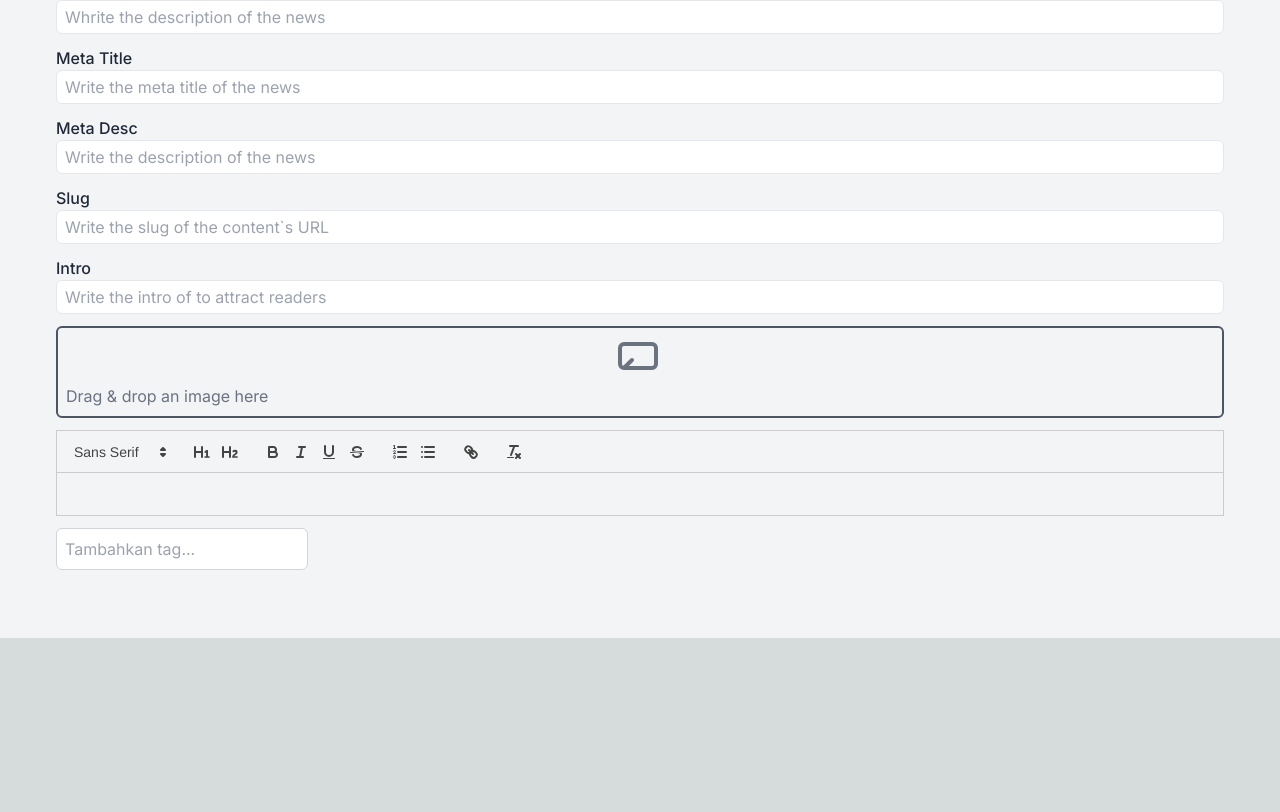
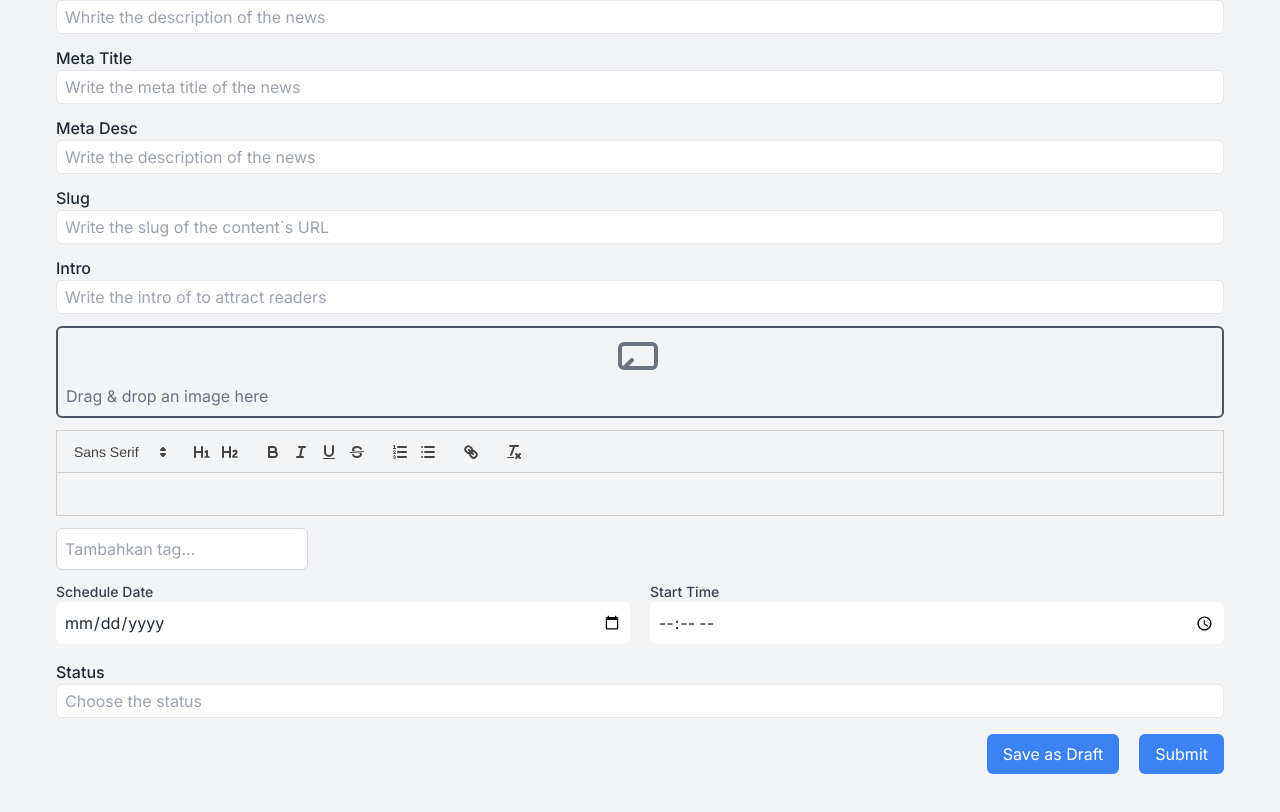
Before and after one commit to albaehaki/tes-ray-white, a Next.js app: page /news/add-news in a window 1280 px wide. Shown: the part 254-1066 px from the top of the page. Before the commit the page ends 892 px from the top, so only its background shows below. Built offline with nearby package versions, Linux system fonts and the light colour scheme.

Commit message:
menambahkan input scredhule ,status, button submit

```diff
--- a/app/news/add-news/page.tsx
+++ b/app/news/add-news/page.tsx
@@ -1,11 +1,17 @@
 "use client";
-import React, {useState} from "react";
-import ReactQuill from "react-quill";
+import React, { useState, useMemo } from "react";
+// import ReactQuill from "react-quill";
+// const ReactQuill = typeof window === 'object' ? require('react-quill') : () => false;
+import dynamic from "next/dynamic";
 import "react-quill/dist/quill.snow.css";
 
 const AddNews = () => {
   const [tags, setTags] = useState<string[]>([]);
   const [inputValue, setInputValue] = useState<string>("");
+  const ReactQuill = useMemo(
+    () => dynamic(() => import("react-quill"), { ssr: false }),
+    []
+  );
 
   const handleInputChange = (e: React.ChangeEvent<HTMLInputElement>) => {
     setInputValue(e.target.value);
@@ -169,6 +175,73 @@ const AddNews = () => {
           className="border border-gray-300 rounded-md p-2"
         />
       </div>
+      {/* Screadule Date */}
+      <div className="flex w-full gap-5">
+      <div className="mb-4 w-full">
+        <label
+          htmlFor="scheduleDate"
+          className="block text-sm font-medium text-gray-700"
+        >
+          Schedule Date
+        </label>
+        <input
+          type="date"
+          id="scheduleDate"
+          name="scheduleDate"
+          // value={scheduleDate}
+          // onChange={handleScheduleChange}
+          className="w-full border-gray-300 rounded-md p-2"
+          required
+        />
+      </div>
+      <div className="mb-4 w-full">
+        <label
+          htmlFor="startTime"
+          className="block text-sm font-medium text-gray-700"
+        >
+          Start Time
+        </label>
+        <input
+          type="time"
+          id="startTime"
+          name="startTime"
+          // value={startTime}
+          // onChange={handleStartTimeChange}
+          className="w-full border-gray-300 rounded-md p-2"
+          required
+        />
+      </div>
+      </div>
+
+      {/* Input Status */}
+      <div className="mb-3">
+        <label htmlFor="name" className="block font-medium">
+          Status
+        </label>
+        <input
+          type="text"
+          id="status"
+          name="status"
+          // value={editData !== null ? editData.name : formData.name}
+          // onChange={handleChange}
+          className="border rounded-md px-2 py-1 w-full"
+          placeholder="Choose the status"
+        />
+      </div>
+      <div className="mt-4 flex justify-end gap-5">
+        <button
+          type="submit"
+          className="bg-blue-500 text-white px-4 py-2 rounded-md hover:bg-blue-600"
+        >
+          Save as Draft
+        </button>
+        <button
+          type="submit"
+          className="bg-blue-500 text-white px-4 py-2 rounded-md hover:bg-blue-600"
+        >
+          Submit
+        </button>
+      </div>
     </div>
   );
 };
```
